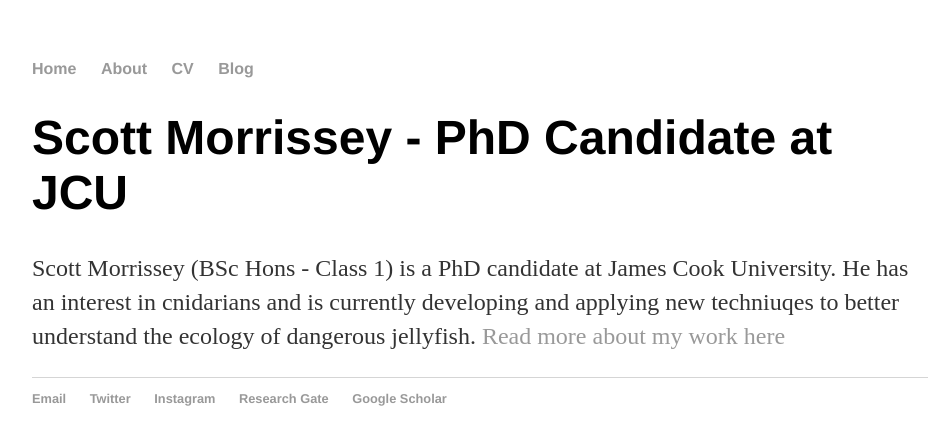
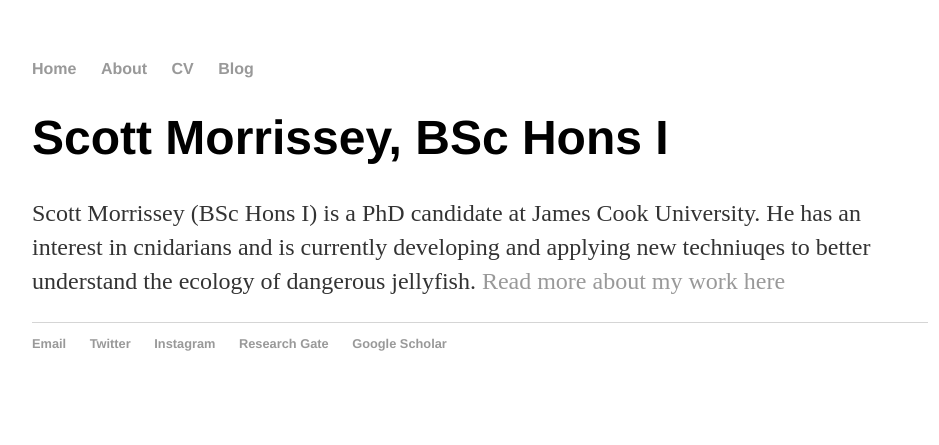
Before and after one commit to ScottJMorrissey/ScottJMorrissey.github.io, a Jekyll site: the page built from index.html, in a window 1280 px wide. Shown: the top 445 px of the page, without its empty margins (160-1099 px from the left). Built offline with Jekyll 4.4.1, drawn with Linux system fonts in a browser that asks for light colours.

Commit message:
Update index.html

```diff
--- a/index.html
+++ b/index.html
@@ -3,6 +3,6 @@ layout: default
 title: Scott Morrissey
 ---
 <div class="blurb">
-	<h1>Scott Morrissey - PhD Candidate at JCU</h1>
-	<p>Scott Morrissey (BSc Hons - Class 1) is a PhD candidate at James Cook University. He has an interest in cnidarians and is currently developing and applying new techniuqes to better understand the ecology of dangerous jellyfish. <a href="/about">Read more about my work here</a></p>
+	<h1>Scott Morrissey, BSc Hons I</h1>
+	<p>Scott Morrissey (BSc Hons I) is a PhD candidate at James Cook University. He has an interest in cnidarians and is currently developing and applying new techniuqes to better understand the ecology of dangerous jellyfish. <a href="/about">Read more about my work here</a></p>
 	</div><!-- /.blurb -->
```
